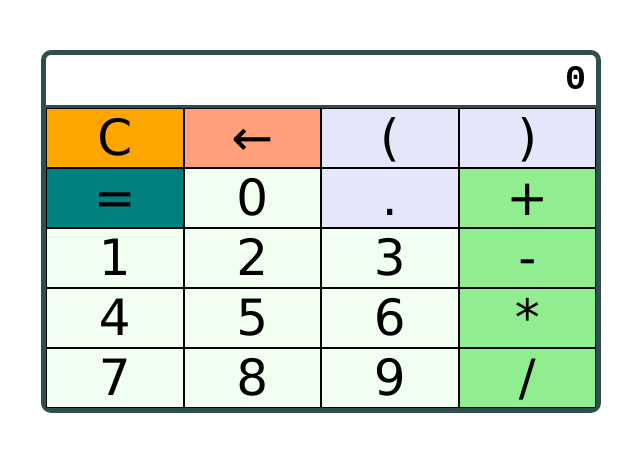
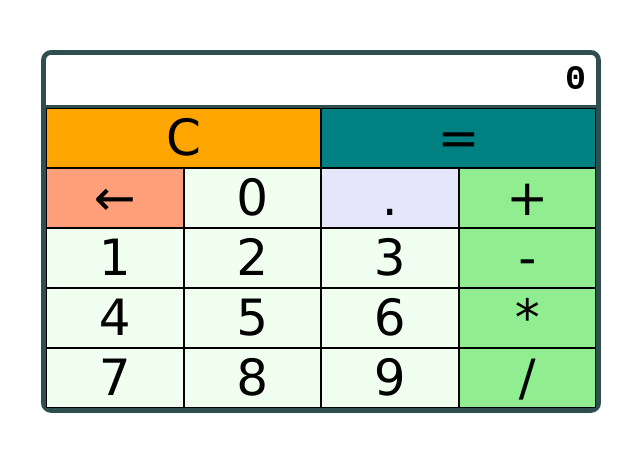
Before and after one commit to mercuri101/odin-calculator, a plain HTML site: page index.html in a window 1280 px wide. Shown: the whole page, without its empty margins (319-959 px from the left). Drawn offline with Linux system fonts and the light colour scheme.

Commit message:
Remove parentheses

```diff
--- a/index.html
+++ b/index.html
@@ -16,12 +16,10 @@
       <div class="control">
         <div class="row">
           <div class="button special cl" data-btn="clear">C</div>
-          <div class="button special back" data-btn="backspace">&larr;</div>
-          <div class="button misc" data-btn="(">(</div>
-          <div class="button misc" data-btn=")">)</div>
+          <div class="button special eq" data-btn="equals">=</div>
         </div>
         <div class="row">
-          <div class="button special eq" data-btn="equals">=</div>
+          <div class="button special back" data-btn="backspace">&larr;</div>
           <div class="button digit" data-btn="0">0</div>
           <div class="button misc" data-btn=".">.</div>
           <div class="button op" data-btn="+">+</div>
```
